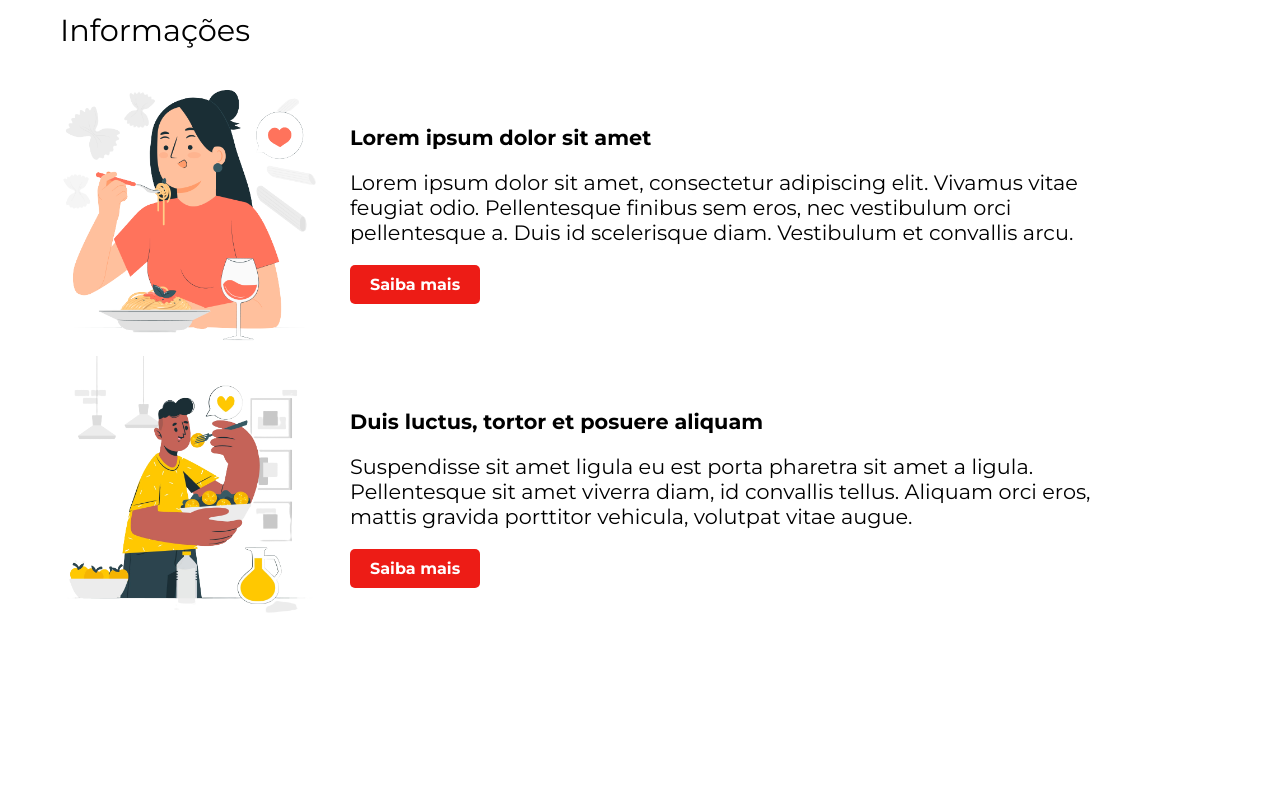
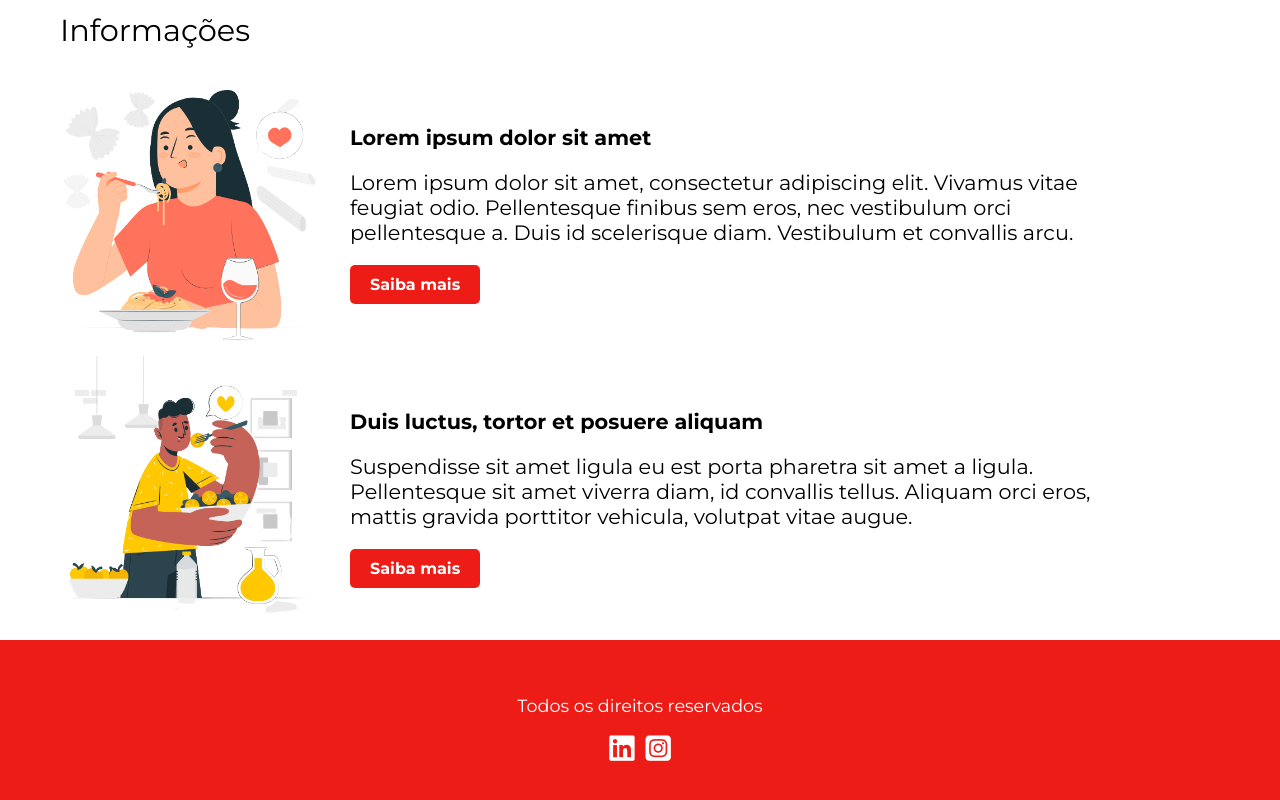
Before and after one commit to samuelvaleriano/Primeiro-projeto-React, a React (Vite) app: page / in a window 1280 px wide. Shown: the part 1939-2739 px from the top of the page. Before the commit the page ends 2579 px from the top, so only its background shows below. Built offline with nearby package versions, Linux system fonts and the light colour scheme; a web font is replaced by a local one.

Commit message:
criando rodape, e finalizando pagina principal

```diff
--- a/index.html
+++ b/index.html
@@ -7,6 +7,7 @@
     <link rel="preconnect" href="https://fonts.googleapis.com">
 <link rel="preconnect" href="https://fonts.gstatic.com" crossorigin>
 <link href="https://fonts.googleapis.com/css2?family=Montserrat:ital,wght@0,100..900;1,100..900&family=Playfair+Display:ital,wght@0,400..900;1,400..900&family=Playwrite+DK+Loopet:wght@100..400&family=Poppins:ital,wght@0,100;0,200;0,300;0,400;0,500;0,600;0,700;0,800;0,900;1,100;1,200;1,300;1,400;1,500;1,600;1,700;1,800;1,900&family=Roboto:ital,wght@0,100..900;1,100..900&display=swap" rel="stylesheet">
+<link rel="stylesheet" href="https://cdnjs.cloudflare.com/ajax/libs/font-awesome/7.0.1/css/all.min.css" integrity="sha512-2SwdPD6INVrV/lHTZbO2nodKhrnDdJK9/kg2XD1r9uGqPo1cUbujc+IYdlYdEErWNu69gVcYgdxlmVmzTWnetw==" crossorigin="anonymous" referrerpolicy="no-referrer" />
     <title>mine-projeto</title>
   </head>
   <body>
--- a/src/App.jsx
+++ b/src/App.jsx
@@ -4,6 +4,7 @@ import Header from "./header"
 import Pesquisa from "./pesquisa"
 import ApresentacaoLojas from "./apresentacaoLojas"
 import Informacao from "./informacao"
+import Footer from "./rodape"
 
 function App() {
 
@@ -14,6 +15,7 @@ function App() {
         <Cards />
         <ApresentacaoLojas />
         <Informacao />
+        <Footer />
     </>
   )
 }
--- /dev/null
+++ b/src/rodape/index.jsx
@@ -0,0 +1,15 @@
+import "./styles.css";
+
+export default function Footer() {
+    return (
+        <>
+            <footer className="rodape">
+                <p>Todos os direitos reservados</p>
+                <div className="icoRodape">
+                <i class="fa-brands fa-linkedin"></i>
+                <i class="fa-brands fa-square-instagram"></i>
+                </div>
+            </footer>
+        </>
+    )
+}
--- /dev/null
+++ b/src/rodape/styles.css
@@ -0,0 +1,16 @@
+.rodape{
+    width: 100vw;
+    height: 180px;
+    background-color: #ED1C16;
+    display: flex;
+    flex-direction: column;
+    align-items: center;
+    justify-content: center;
+    gap: 15px;
+    color: #ffffff;
+    font-size: 1.1rem;
+}
+.icoRodape{
+    font-size: 29px;
+    cursor: pointer;
+}
```
